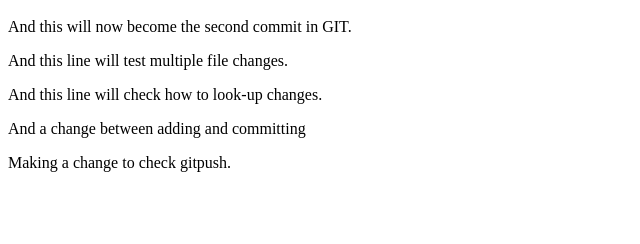
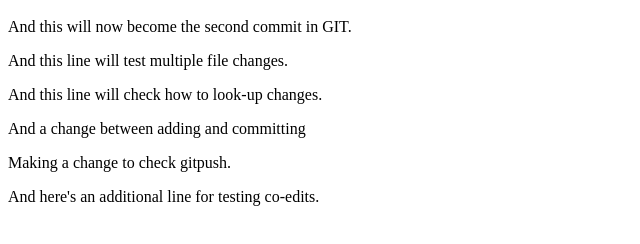
Before and after one commit to northonm31/gamob, a plain HTML site: page index.html in a window 1280 px wide. Shown: the part 48-292 px from the top of the page, without its empty margins (0-640 px from the left). Drawn offline with Linux system fonts and the light colour scheme.

Commit message:
Additional test for co-edits

```diff
--- a/index.html
+++ b/index.html
@@ -6,5 +6,6 @@
 		<p>And this line will check how to look-up changes.</p>
 		<p>And a change between adding and committing</p>
 		<p>Making a change to check gitpush.</p>
+		<p>And here's an additional line for testing co-edits.</p>
 	</body>
 </html>
```
